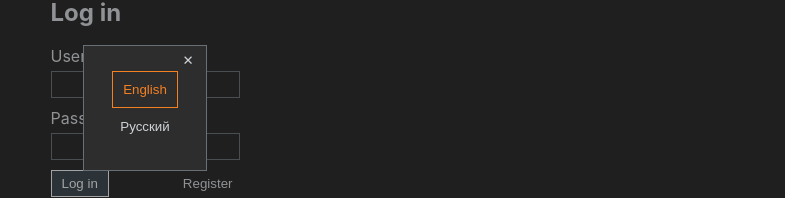
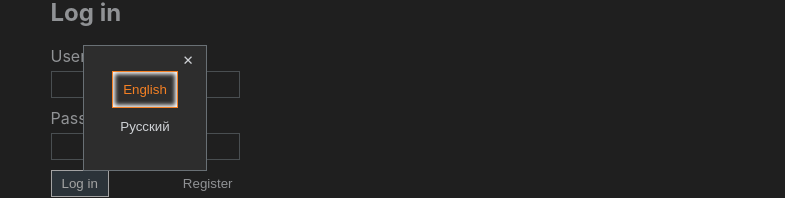
Before and after one commit to blrop/activities-calendar, a React (Create React App) app in the folder frontend/: page / in a window 1280 px wide. Both pictures are taken after a click on the button "Change Language". Shown: the part 292-490 px from the top of the page, without its empty margins (495-1280 px from the left). Built offline with nearby package versions, Linux system fonts and the light colour scheme; no server answers.

Commit message:
highlight selected language

```diff
--- a/frontend/src/components/LangSelector/LangSelector.js
+++ b/frontend/src/components/LangSelector/LangSelector.js
@@ -1,11 +1,15 @@
-import React, { useRef, useEffect } from 'react';
+import React, { useRef, useEffect, useContext } from 'react';
 import PropTypes from 'prop-types';
+import classNames from 'classnames';
 
+import { LanguageContext } from "~/components/App";
 import { AVAILABLE_LANGUAGES } from "~/constants";
 
 import './LangSelector.scss';
 
 export default function LangSelector({ onSelect }) {
+    const currentLangCode = useContext(LanguageContext);
+
     return (
         <div className="lang-selector">
             {AVAILABLE_LANGUAGES.map((item, index) => (
@@ -15,6 +19,7 @@ export default function LangSelector({ onSelect }) {
                     name={item.name}
                     code={item.code}
                     onClickCallback={onSelect}
+                    currentLangCode={currentLangCode}
                 />
             ))}
         </div>
@@ -25,7 +30,7 @@ LangSelector.propTypes = {
     onSelect: PropTypes.func.isRequired,
 };
 
-function LangSelectorItem({ code, name, onClickCallback, index }) {
+function LangSelectorItem({ code, name, onClickCallback, index, currentLangCode }) {
     const r = useRef(null);
 
     useEffect(() => {
@@ -36,7 +41,10 @@ function LangSelectorItem({ code, name, onClickCallback, index }) {
 
     return (
         <button
-            className="lang-selector__item"
+            className={classNames(
+                "lang-selector__item",
+                { "lang-selector__item--selected": (code === currentLangCode) }
+            )}
             onClick={onClick}
             ref={index === 0 ? r : null}
         >
@@ -53,6 +61,7 @@ LangSelectorItem.propTypes = {
     code: PropTypes.string.isRequired,
     name: PropTypes.string.isRequired,
     index: PropTypes.number.isRequired,
+    currentLangCode: PropTypes.string.isRequired,
 
     onClickCallback: PropTypes.func.isRequired,
 };
--- a/frontend/src/components/LangSelector/LangSelector.scss
+++ b/frontend/src/components/LangSelector/LangSelector.scss
@@ -6,5 +6,9 @@
     &__item {
         padding: 10px;
         display: block;
+
+        &--selected {
+            box-shadow: 0 0 4px 2px white inset;
+        }
     }
 }
```
